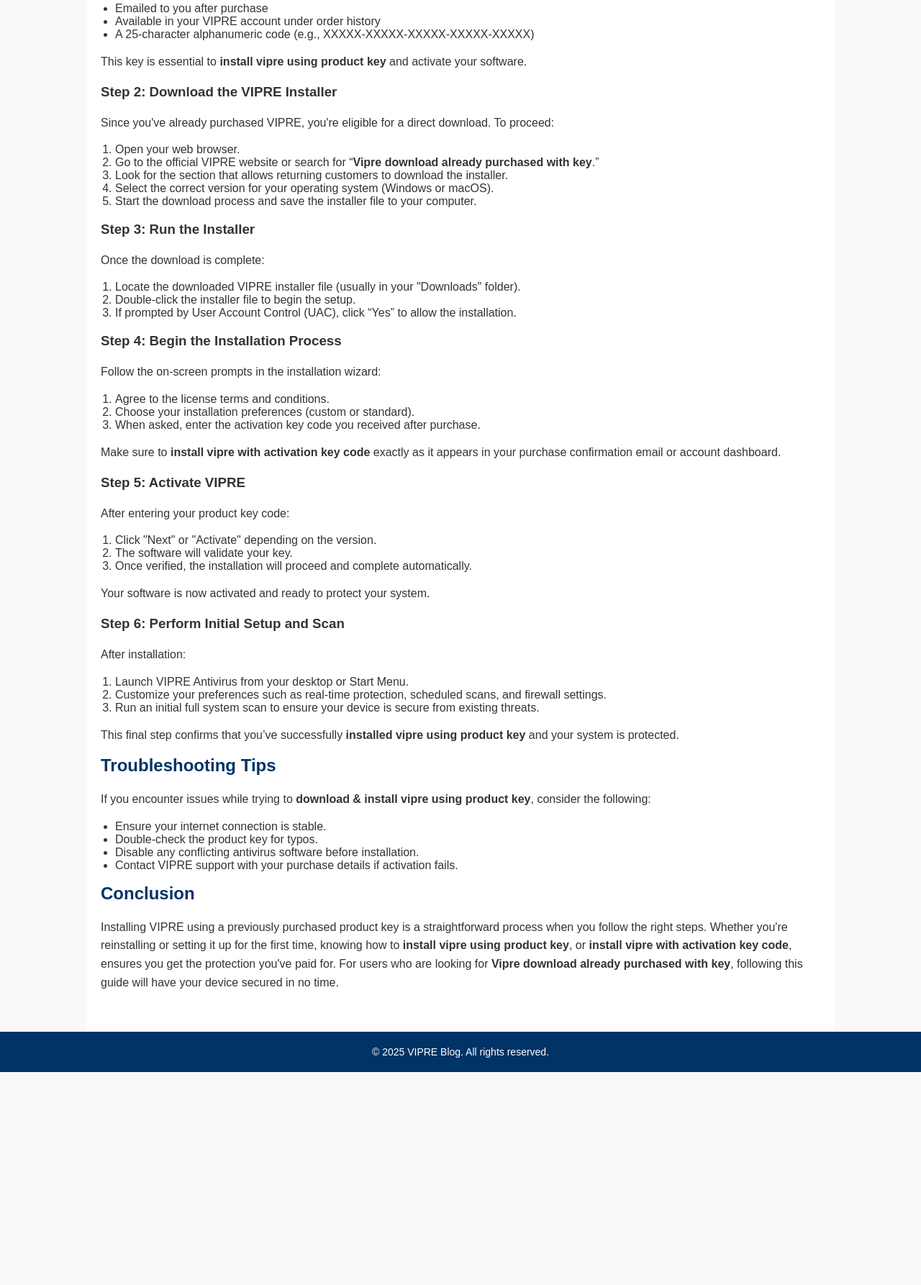
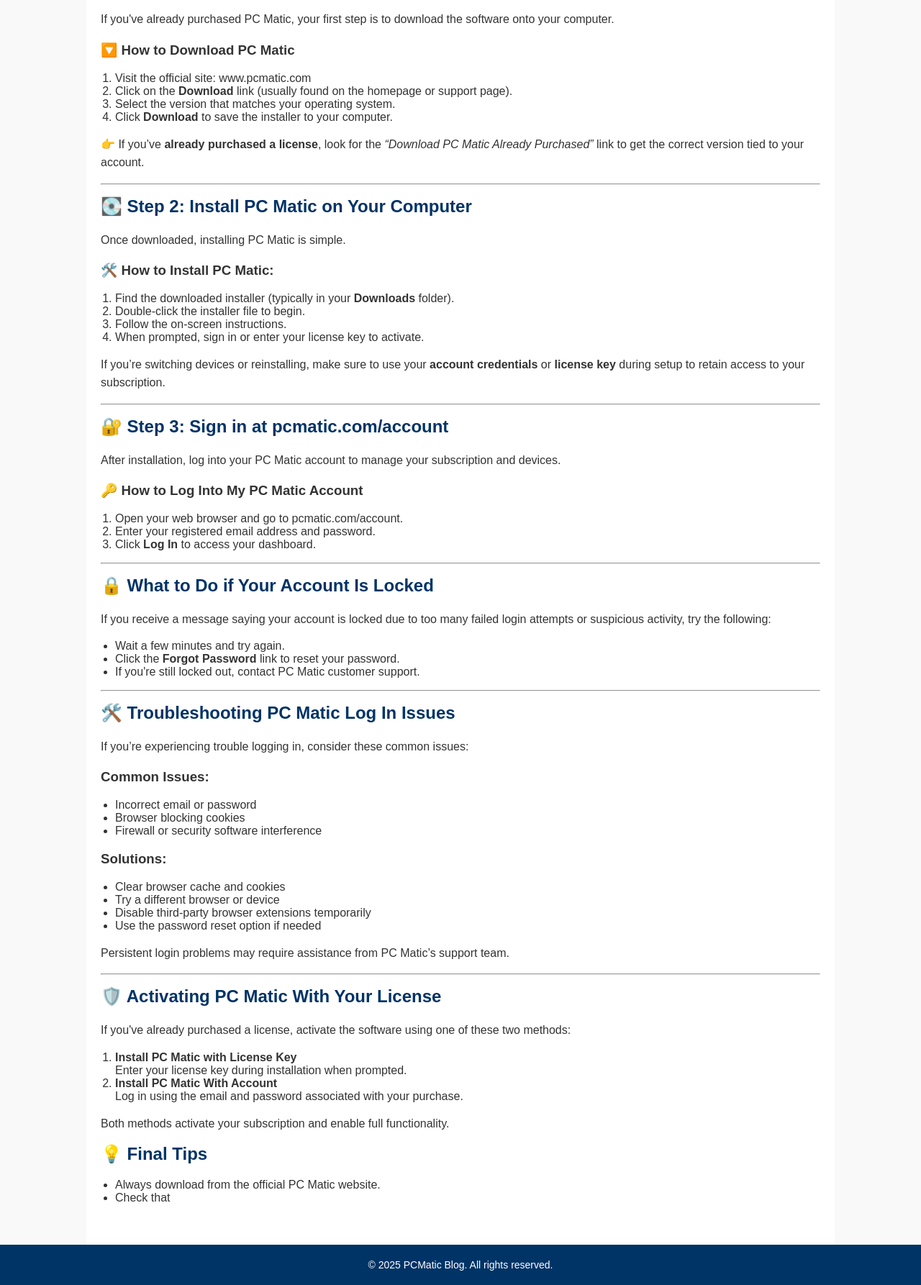
Before and after one commit to pcmaticbygit/pcmaticbygit.github.io, a plain HTML site: page index.html in a window 1280 px wide. Shown: the part 505-2291 px from the top of the page at 72% size. Before the commit the page ends 1995 px from the top, so only its background shows below. Drawn offline with Linux system fonts and the light colour scheme.

Commit message:
Update index.html

```diff
--- a/index.html
+++ b/index.html
@@ -4,7 +4,7 @@
     <meta charset="UTF-8">
     <meta name="viewport" content="width=device-width, initial-scale=1.0">
     <meta name="msvalidate.01" content="C49E36B78750F57FF10DE13279028CBC" />
-    <title>Main instructions to download and install vipre using product key code that was previously purchased online</title>
+    <title>Complete Guide to PC Matic: Download, Install, and Log In Using Your Account at pcmatic.com/account</title>
     <style>
         body {
             font-family: Arial, sans-serif;
@@ -84,86 +84,116 @@
 <body>
 
     <header>
-        <div class="logo">VIPRE Blog</div>
+        <div class="logo">PCMatic Blog</div>
 
     </header>
     <div class="container">
-        <h1><b>Main Instructions to Download and Install VIPRE Using Product Key Code That Was Previously Purchased Online</b></h1>
-        <p>If you've already purchased VIPRE antivirus software online, you likely received an activation or product key code via email or through your account on the VIPRE website. To help you <strong>download &amp; install VIPRE using product key</strong>, this article provides a clear, step-by-step guide. Whether you're reinstalling it on a new device or setting it up for the first time, following these instructions will ensure a smooth installation experience.</p>
 
-        <h2>Easy instructions for new users to download and install vipre using product key code that was previously purchased online. </h2>
+          <h1>Complete Guide to PC Matic: Download, Install, and Log In Using Your Account at pcmatic.com/account</h1>
 
-        Below mentioned are the steps to directly get you started with the vipre security.
+  <p><strong>PC Matic</strong> is a powerful antivirus and PC optimization software that helps safeguard your system while enhancing its performance. Whether you're a first-time user or returning to reinstall the program, this step-by-step guide walks you through how to <strong>download</strong>, <strong>install</strong>, and <strong>log in to PC Matic</strong> using your account at pcmatic.com/account. We’ll also cover how to activate your license and troubleshoot common login problems.</p>
 
-        <h3>Step 1: Locate Your VIPRE Product Key Code</h3>
-        <p>Before beginning the installation process, ensure you have your product key code readily available. This key is usually:</p>
-        <ul>
-            <li>Emailed to you after purchase</li>
-            <li>Available in your VIPRE account under order history</li>
-            <li>A 25-character alphanumeric code (e.g., XXXXX-XXXXX-XXXXX-XXXXX-XXXXX)</li>
-        </ul>
-        <p>This key is essential to <strong>install vipre using product key</strong> and activate your software.</p>
+  <hr>
 
-        <h3>Step 2: Download the VIPRE Installer</h3>
-        <p>Since you've already purchased VIPRE, you're eligible for a direct download. To proceed:</p>
-        <ol>
-            <li>Open your web browser.</li>
-            <li>Go to the official VIPRE website or search for “<strong>Vipre download already purchased with key</strong>.”</li>
-            <li>Look for the section that allows returning customers to download the installer.</li>
-            <li>Select the correct version for your operating system (Windows or macOS).</li>
-            <li>Start the download process and save the installer file to your computer.</li>
-        </ol>
+  <h2>✅Easy step by step to login and install pc matic already purchased recently</h2>
+  <p>PC Matic is a cloud-based antivirus and optimization tool known for its <strong>whitelist-based protection</strong>, meaning it only allows known, safe applications to run. This proactive security model significantly reduces threats like ransomware and malware. PC Matic also includes features to speed up and maintain your computer, making it a dual-purpose tool for both <strong>security</strong> and <strong>performance</strong>.</p>
 
-        <h3>Step 3: Run the Installer</h3>
-        <p>Once the download is complete:</p>
-        <ol>
-            <li>Locate the downloaded VIPRE installer file (usually in your "Downloads" folder).</li>
-            <li>Double-click the installer file to begin the setup.</li>
-            <li>If prompted by User Account Control (UAC), click “Yes” to allow the installation.</li>
-        </ol>
+  <h2>🧩 Step 1: PC Matic Download</h2>
+  <p>If you've already purchased PC Matic, your first step is to download the software onto your computer.</p>
 
-        <h3>Step 4: Begin the Installation Process</h3>
-        <p>Follow the on-screen prompts in the installation wizard:</p>
-        <ol>
-            <li>Agree to the license terms and conditions.</li>
-            <li>Choose your installation preferences (custom or standard).</li>
-            <li>When asked, enter the activation key code you received after purchase.</li>
-        </ol>
-        <p>Make sure to <strong>install vipre with activation key code</strong> exactly as it appears in your purchase confirmation email or account dashboard.</p>
+  <h3>🔽 How to Download PC Matic</h3>
+  <ol>
+    <li>Visit the official site: www.pcmatic.com</li>
+    <li>Click on the <strong>Download</strong> link (usually found on the homepage or support page).</li>
+    <li>Select the version that matches your operating system.</li>
+    <li>Click <strong>Download</strong> to save the installer to your computer.</li>
+  </ol>
+  <p>👉 If you’ve <strong>already purchased a license</strong>, look for the <em>“Download PC Matic Already Purchased”</em> link to get the correct version tied to your account.</p>
 
-        <h3>Step 5: Activate VIPRE</h3>
-        <p>After entering your product key code:</p>
-        <ol>
-            <li>Click "Next" or "Activate" depending on the version.</li>
-            <li>The software will validate your key.</li>
-            <li>Once verified, the installation will proceed and complete automatically.</li>
-        </ol>
-        <p>Your software is now activated and ready to protect your system.</p>
+  <hr>
 
-        <h3>Step 6: Perform Initial Setup and Scan</h3>
-        <p>After installation:</p>
-        <ol>
-            <li>Launch VIPRE Antivirus from your desktop or Start Menu.</li>
-            <li>Customize your preferences such as real-time protection, scheduled scans, and firewall settings.</li>
-            <li>Run an initial full system scan to ensure your device is secure from existing threats.</li>
-        </ol>
-        <p>This final step confirms that you’ve successfully <strong>installed vipre using product key</strong> and your system is protected.</p>
+  <h2>💽 Step 2: Install PC Matic on Your Computer</h2>
+  <p>Once downloaded, installing PC Matic is simple.</p>
 
-        <h2>Troubleshooting Tips</h2>
-        <p>If you encounter issues while trying to <strong>download &amp; install vipre using product key</strong>, consider the following:</p>
-        <ul>
-            <li>Ensure your internet connection is stable.</li>
-            <li>Double-check the product key for typos.</li>
-            <li>Disable any conflicting antivirus software before installation.</li>
-            <li>Contact VIPRE support with your purchase details if activation fails.</li>
-        </ul>
+  <h3>🛠️ How to Install PC Matic:</h3>
+  <ol>
+    <li>Find the downloaded installer (typically in your <strong>Downloads</strong> folder).</li>
+    <li>Double-click the installer file to begin.</li>
+    <li>Follow the on-screen instructions.</li>
+    <li>When prompted, sign in or enter your license key to activate.</li>
+  </ol>
+  <p>If you’re switching devices or reinstalling, make sure to use your <strong>account credentials</strong> or <strong>license key</strong> during setup to retain access to your subscription.</p>
 
-        <h2>Conclusion</h2>
-        <p>Installing VIPRE using a previously purchased product key is a straightforward process when you follow the right steps. Whether you're reinstalling or setting it up for the first time, knowing how to <strong>install vipre using product key</strong>, or <strong>install vipre with activation key code</strong>, ensures you get the protection you've paid for. For users who are looking for <strong>Vipre download already purchased with key</strong>, following this guide will have your device secured in no time.</p>
-    </div>
+  <hr>
+
+  <h2>🔐 Step 3: Sign in at pcmatic.com/account</h2>
+  <p>After installation, log into your PC Matic account to manage your subscription and devices.</p>
+
+  <h3>🔑 How to Log Into My PC Matic Account</h3>
+  <ol>
+    <li>Open your web browser and go to pcmatic.com/account.</li>
+    <li>Enter your registered email address and password.</li>
+    <li>Click <strong>Log In</strong> to access your dashboard.</li>
+  </ol>
+
+  <hr>
+
+  <h2>🔒 What to Do if Your Account Is Locked</h2>
+  <p>If you receive a message saying your account is locked due to too many failed login attempts or suspicious activity, try the following:</p>
+  <ul>
+    <li>Wait a few minutes and try again.</li>
+    <li>Click the <strong>Forgot Password</strong> link to reset your password.</li>
+    <li>If you're still locked out, contact PC Matic customer support.</li>
+  </ul>
+
+  <hr>
+
+  <h2>🛠️ Troubleshooting PC Matic Log In Issues</h2>
+  <p>If you’re experiencing trouble logging in, consider these common issues:</p>
+
+  <h3>Common Issues:</h3>
+  <ul>
+    <li>Incorrect email or password</li>
+    <li>Browser blocking cookies</li>
+    <li>Firewall or security software interference</li>
+  </ul>
+
+  <h3>Solutions:</h3>
+  <ul>
+    <li>Clear browser cache and cookies</li>
+    <li>Try a different browser or device</li>
+    <li>Disable third-party browser extensions temporarily</li>
+    <li>Use the password reset option if needed</li>
+  </ul>
+
+  <p>Persistent login problems may require assistance from PC Matic’s support team.</p>
+
+  <hr>
+
+  <h2>🛡️ Activating PC Matic With Your License</h2>
+  <p>If you've already purchased a license, activate the software using one of these two methods:</p>
+
+  <ol>
+    <li><strong>Install PC Matic with License Key</strong><br>
+      Enter your license key during installation when prompted.
+    </li>
+    <li><strong>Install PC Matic With Account</strong><br>
+      Log in using the email and password associated with your purchase.
+    </li>
+  </ol>
+
+  <p>Both methods activate your subscription and enable full functionality.</p>
+
+
+  <h2>💡 Final Tips</h2>
+  <ul>
+    <li>Always download from the official PC Matic website.</li>
+    <li>Check that
+
+           </div>
 
     <footer>
-        &copy; 2025 VIPRE Blog. All rights reserved.
+        &copy; 2025 PCMatic Blog. All rights reserved.
     </footer>
 
 </body>
```
